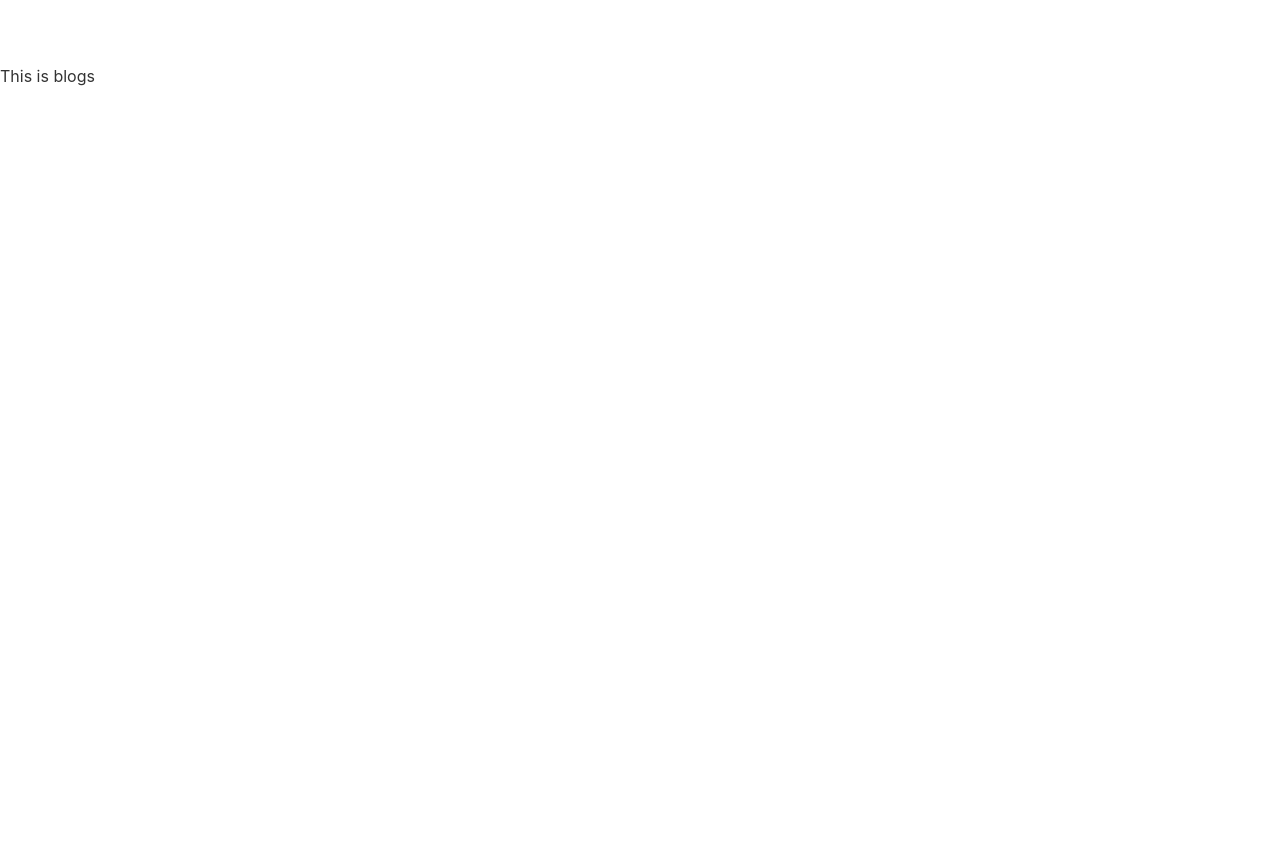
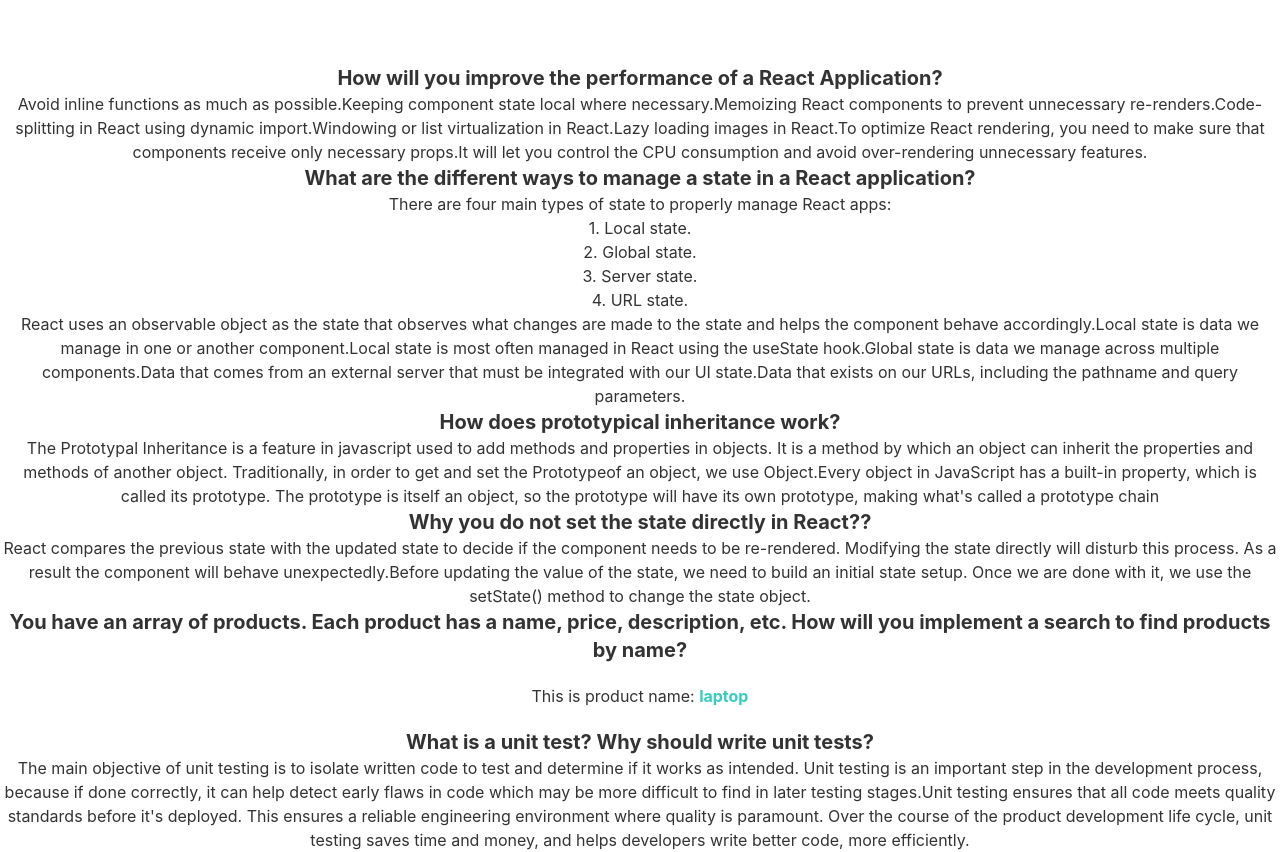
Before and after one commit to abdurrahaman4363/manufacturer-client-assign-12, a React (Create React App) app: page /blogs in a window 1280 px wide. Before the commit the page ends 800 px from the top, so only its background shows below. Built offline with nearby package versions, Linux system fonts and the light colour scheme.

Commit message:
blogs added

```diff
--- a/src/Pages/Blogs/Blogs.js
+++ b/src/Pages/Blogs/Blogs.js
@@ -1,9 +1,42 @@
-import React from 'react';
+import React, { useState } from 'react';
+import BusinessSummary from '../Home/BusinessSummary';
 
 const Blogs = () => {
+
+
+    const products = [
+        {name:'laptop', price:45000, description:'This is hp laptop'},
+        {name:'Mobile', price:20000, description:'This is poco mobile'},
+        {name:'Glass', price:500, description:'This is a Glass'},
+    ]
+    const productName =  products.filter((product) => product.name === 'laptop')
+  /*   for(let i =0; i< productName.length; i++){
+          let name =  productName[i]
+          console.log(name.name)
+    } */
     return (
-        <div>
-            <h2>This is blogs</h2>
+        <div className='text-center'>
+            <h2 className='text-xl font-bold'>How will you improve the performance of a React Application?</h2>
+            <p>Avoid inline functions as much as possible.Keeping component state local where necessary.Memoizing React components to prevent unnecessary re-renders.Code-splitting in React using dynamic import.Windowing or list virtualization in React.Lazy loading images in React.To optimize React rendering, you need to make sure that components receive only necessary props.It will let you control the CPU consumption and avoid over-rendering unnecessary features. </p>
+            <h2 className='text-xl font-bold'>What are the different ways to manage a state in a React application?</h2>
+            <p>There are four main types of state to properly manage React apps:</p>
+            <p>1. Local state.</p>
+            <p>2. Global state.</p>
+            <p>3. Server state.</p>
+            <p>4. URL state.</p>
+            <p>React uses an observable object as the state that observes what changes are made to the state and helps the component behave accordingly.Local state is data we manage in one or another component.Local state is most often managed in React using the useState hook.Global state is data we manage across multiple components.Data that comes from an external server that must be integrated with our UI state.Data that exists on our URLs, including the pathname and query parameters. </p>
+            <h2 className='text-xl font-bold'>How does prototypical inheritance work?</h2>
+            <p>The Prototypal Inheritance is a feature in javascript used to add methods and properties in objects. It is a method by which an object can inherit the properties and methods of another object. Traditionally, in order to get and set the Prototypeof an object, we use Object.Every object in JavaScript has a built-in property, which is called its prototype. The prototype is itself an object, so the prototype will have its own prototype, making what's called a prototype chain</p>
+            <h2 className='text-xl font-bold'>Why you do not set the state directly in React??</h2>
+            <p>React compares the previous state with the updated state to decide if the component needs to be re-rendered. Modifying the state directly will disturb this process. As a result the component will behave unexpectedly.Before updating the value of the state, we need to build an initial state setup. Once we are done with it, we use the setState() method to change the state object. </p>
+            <h2 className='text-xl font-bold'>You have an array of products. Each product has a name, price, description, etc. How will you implement a search to find products by name?</h2>
+            <div className='my-5'>
+                   <p>This is product name: <span className='text-secondary font-bold'> {productName[0].name}</span></p>
+
+            </div>
+            <h2 className='text-xl font-bold'> What is a unit test? Why should write unit tests?</h2>
+            <p>The main objective of unit testing is to isolate written code to test and determine if it works as intended. Unit testing is an important step in the development process, because if done correctly, it can help detect early flaws in code which may be more difficult to find in later testing stages.Unit testing ensures that all code meets quality standards before it's deployed. This ensures a reliable engineering environment where quality is paramount. Over the course of the product development life cycle, unit testing saves time and money, and helps developers write better code, more efficiently.</p>
+
         </div>
     );
 };
```
